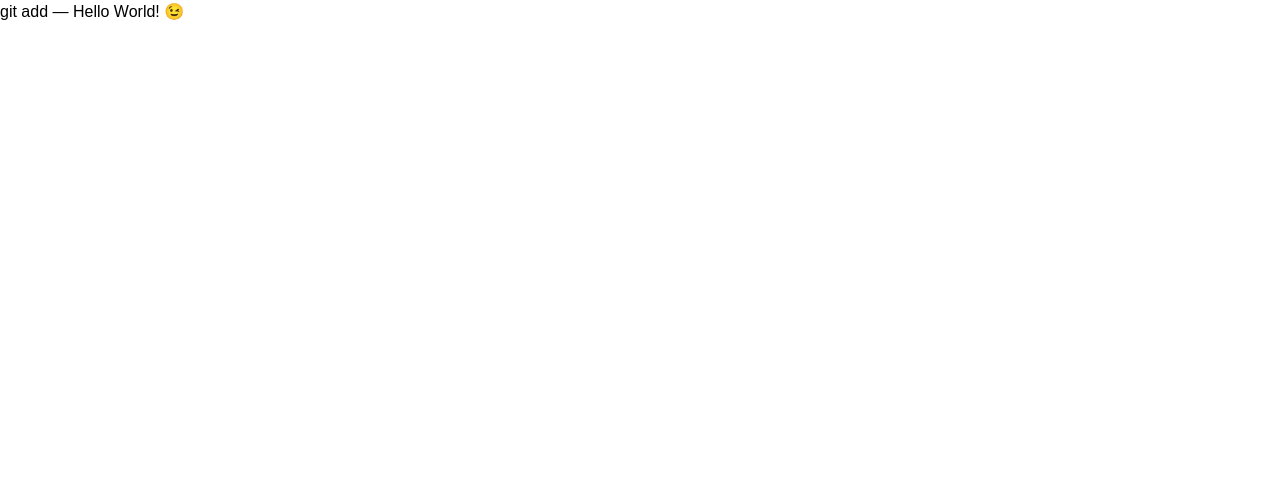
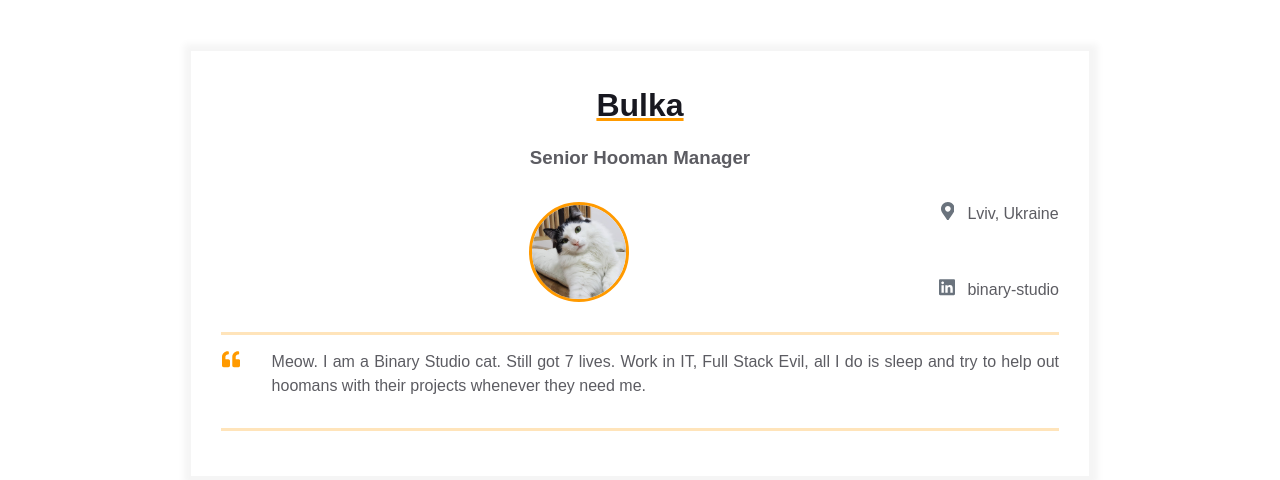
Before and after one commit to Tatiana-goit/homepage, a plain HTML site: page index.html in a window 1280 px wide. Drawn offline with Linux system fonts and the light colour scheme.

Commit message:
add contact-info and intro

```diff
--- a/index.html
+++ b/index.html
@@ -2,11 +2,71 @@
 <html>
   <head>
     <meta charset="UTF-8" />
-    <meta name="viewport" content="width=device-width, initial-scale=1" />git add
+    <meta name="viewport" content="width=device-width, initial-scale=1" />
     <link rel="stylesheet" href="styles.css">
     <title>Résumé</title>
   </head>
   <body>
-    ― Hello World! &#x1F609;
+    <main>
+        <div class="resume">
+          <div class="container">
+            <div class="resume__block">
+              <h1 class="contact-info__header">Bulka</h1>
+              <h3 class="contact-info__sub-header">Senior Hooman Manager</h3>
+
+              <div class="contact_info_container fh">
+                <div class="contact-info__block"></div>
+
+                <div class="contact-info__block contact-info__block--center">
+                  <img class="contact-info__avatar" src="assets/avatar.jpg" alt="Avatar">
+                </div>
+
+                <div class="contact-info__block">
+                    <a href="" rel="author" class="contact-info__item">
+                        <div class="contact-info__item-icon-wrapper">
+                          <svg class="contact-info__item-icon" xmlns="http://www.w3.org/2000/svg" viewBox="0 0 384 512">
+                            <path
+                              d="M172.268 501.67C26.97 291.031 0 269.413 0 192 0 85.961 85.961 0 192 0s192 85.961 192 192c0 77.413-26.97 99.031-172.268 309.67-9.535 13.774-29.93 13.773-39.464 0zM192 272c44.183 0 80-35.817 80-80s-35.817-80-80-80-80 35.817-80 80 35.817 80 80 80z">
+                            </path>
+                          </svg>
+                        </div>
+                        <span>Lviv, Ukraine</span>
+                      </a>
+
+                      <a href="https://ua.linkedin.com/company/binary-studio_241166" rel="author" class="contact-info__item">
+                        <div class="contact-info__item-icon-wrapper">
+                          <svg class="contact-info__item-icon" xmlns="http://www.w3.org/2000/svg" viewBox="0 0 448 512">
+                            <path
+                              d="M416 32H31.9C14.3 32 0 46.5 0 64.3v383.4C0 465.5 14.3 480 31.9 480H416c17.6 0 32-14.5 32-32.3V64.3c0-17.8-14.4-32.3-32-32.3zM135.4 416H69V202.2h66.5V416zm-33.2-243c-21.3 0-38.5-17.3-38.5-38.5S80.9 96 102.2 96c21.2 0 38.5 17.3 38.5 38.5 0 21.3-17.2 38.5-38.5 38.5zm282.1 243h-66.4V312c0-24.8-.5-56.7-34.5-56.7-34.6 0-39.9 27-39.9 54.9V416h-66.4V202.2h63.7v29.2h.9c8.9-16.8 30.6-34.5 62.9-34.5 67.2 0 79.7 44.3 79.7 101.9V416z">
+                            </path>
+                          </svg>
+                        </div>
+                        <span>binary-studio</span>
+                      </a>
+                </div>
+              </div>
+            </div>
+          </div>
+
+          <div class="container">
+            <div class="resume__block">
+              <div class="intro">
+                <div class="intro__icon-wrapper">
+                  <svg class="intro__icon" xmlns="http://www.w3.org/2000/svg" viewBox="0 0 512 512">
+                    <path
+                      d="M464 256h-80v-64c0-35.3 28.7-64 64-64h8c13.3 0 24-10.7 24-24V56c0-13.3-10.7-24-24-24h-8c-88.4 0-160 71.6-160 160v240c0 26.5 21.5 48 48 48h128c26.5 0 48-21.5 48-48V304c0-26.5-21.5-48-48-48zm-288 0H96v-64c0-35.3 28.7-64 64-64h8c13.3 0 24-10.7 24-24V56c0-13.3-10.7-24-24-24h-8C71.6 32 0 103.6 0 192v240c0 26.5 21.5 48 48 48h128c26.5 0 48-21.5 48-48V304c0-26.5-21.5-48-48-48z">
+                    </path>
+                  </svg>
+                </div>
+                <p class="intro_text">Meow.
+                  I am a Binary Studio cat. Still got 7 lives. Work in IT, Full Stack Evil,
+                  all I do is sleep and try to help out hoomans with their projects whenever
+                  they need me.
+                </p>
+              </div>
+            </div>
+          </div>
+        </div>
+      </main>
   </body>
 </html>
```
Also changed, not shown: assets/avatar.jpg (added).
